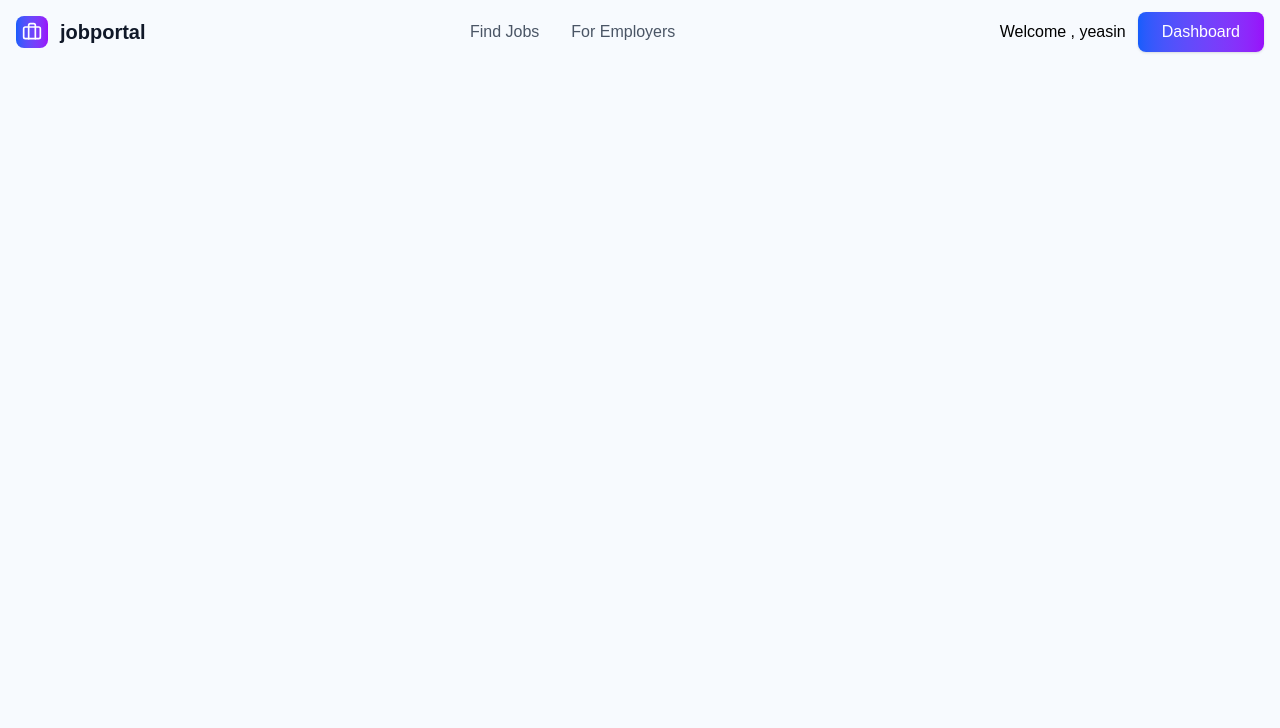
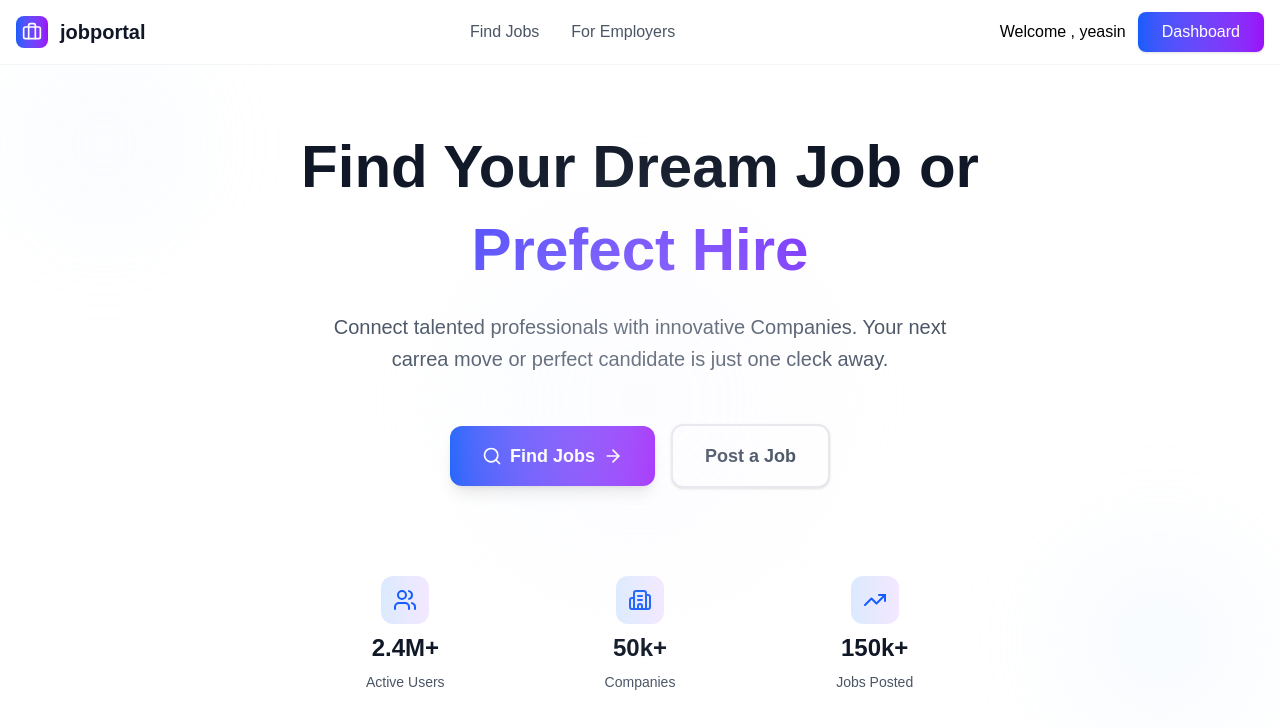
Before and after one commit to yeasin5060/job-portal, a React (Vite) app in the folder client/: page / in a window 1280 px wide. Shown: the top 728 px of the page. Built offline with nearby package versions, Linux system fonts and the light colour scheme.

Commit message:
complete the leandingpage header section

```diff
--- a/client/src/pages/LandingPage/LandingPage.jsx
+++ b/client/src/pages/LandingPage/LandingPage.jsx
@@ -3,11 +3,13 @@
 import {Briefcase} from 'lucide-react';
 import { useNavigate } from 'react-router-dom';
 import Header from './components/Header'
+import Hero from './components/Hero';
 
 const LandingPage = () => {
   return (
     <div className='min-h-screen'>
         <Header/>
+        <Hero/>
     </div>
   )
 }
--- a/client/src/pages/LandingPage/components/Header.jsx
+++ b/client/src/pages/LandingPage/components/Header.jsx
@@ -8,7 +8,12 @@
     const user = {fullName : "yeasin" , role : "employer"};
     const nagigate = useNavigate();
   return (
-    <header>
+    <motion.header
+        initial = {{opacity : 0 , y: -20}}
+        animate = {{opacity : 1 , y: 0}}
+        transition={{ duration : 0.6}}
+        className='fixed top-0 left-0 right-0 z-50 bg-white/95 backdrop-blur-sm border-b border-gray-100'
+    >
         <div className='container mx-auto px-4'>
             <div className='flex items-center justify-between h-16'>
                 {/* logo */}
@@ -49,7 +54,7 @@
                 </div>
             </div>
         </div>
-    </header>
+    </motion.header>
   )
 }
 
--- /dev/null
+++ b/client/src/pages/LandingPage/components/Hero.jsx
@@ -0,0 +1,103 @@
+import React from 'react'
+import {motion} from "framer-motion";
+import {Search , ArrowRight , Users , Building2, TrendingUp} from 'lucide-react';
+import { useNavigate } from 'react-router-dom';
+
+const Hero = () => {
+    const isAuthenticated = true;
+    const user = {fullName : "yeasin" , role : "employer"};
+    const nagigate = useNavigate();
+
+    const stats = [
+        {icon : Users , label : 'Active Users' , value : '2.4M+'},
+        {icon : Building2 , label : 'Companies' , value : '50k+'},
+        {icon : TrendingUp , label : 'Jobs Posted' , value : '150k+'},
+    ]
+
+  return (
+    <section className='pt-24 pb-16 bg-white min-h-screen flex items-center'>
+      <div className='container mx-auto px-4'>
+        <div className='max-w-4xl mx-auto text-center'>
+          {/*Main Heading */}
+          <motion.h1
+            initial = {{opacity : 0 , y: 30}}
+            animate = {{opacity : 1 , y: 0}}
+            transition={{duration : 0.8}}
+            className='text-4xl md:text-5xl lg:text-6xl font-bold text-gray-900 mb-6 leading-tight pt-1'
+          >
+            Find Your Dream Job or
+            <span className='block bg-gradient-to-r from-blue-600 to-purple-600 bg-clip-text text-transparent mt-2'>Prefect Hire</span>
+          </motion.h1>
+          {/*Sub Heading */}
+          <motion.p
+           initial = {{opacity : 0 , y: 30}}
+            animate = {{opacity : 1 , y: 0}}
+            transition={{ delay : 0.2,duration : 0.8}}
+            className='text-xl md:text-xl text-gray-600 mb-12 max-w-2xl mx-auto leading-relaxed'
+          >
+            Connect talented professionals with innovative Companies. Your next carrea move or perfect candidate is just one cleck away.
+
+          </motion.p>
+
+          {/*CTA Button */}
+          <motion.div
+            initial = {{opacity : 0 , y: 30}}
+            animate = {{opacity : 1 , y: 0}}
+            transition={{ delay : 0.4, duration : 0.8}}
+            className='flex flex-col md:flex-row gap-4 items-center justify-center mb-16'
+          >
+            <motion.button
+              whileHover = {{scale : 1.02}}
+              whileTap = {{opacity : 0.98}}
+              className='group bg-gradient-to-r from-blue-600 to-purple-600 text-white px-8 py-4 rounded-xl font-semibold text-lg hover:from-blue-700 hover:to-purple-700 transition-all duration-300 shadow-lg hover:shadow-xl flex items-center space-x-2'
+              onClick={() => nagigate('/find-jobs')}
+            >
+              <Search className='w-5 h-5'/>
+              <span> Find Jobs</span>
+              <ArrowRight className='w-5 h-5 group-hover:translate-x-1 transition-transform'/>
+            </motion.button>
+            <motion.button
+              whileHover = {{scale : 1.02}}
+              whileTap = {{opacity : 0.98}}
+              className='bg-white border-2 border-gray-200 text-gray-700 px-8 py-4 rounded-xl font-semibold text-lg hover:border-gray-300 hover:bg-gray-50 transition-all duration-300 shadow-sm hover:shadow-md'
+              onClick={() => nagigate( isAuthenticated && user?.role === "employer" ?"/employer-dashboard" : "/login")}
+            >
+              Post a Job
+            </motion.button>
+          </motion.div>
+          {/*stats */}
+          <motion.div
+            initial = {{opacity : 0 , y: 30}}
+            animate = {{opacity : 1 , y: 0}}
+            transition={{ delay : 0.6, duration : 0.8}}
+            className='grid grid-cols-1 md:grid-cols-3 gap-8 max-w-2xl mx-auto'
+          >
+            {stats.map((stat , index) => (
+              <motion.div
+                key={index}
+                initial = {{opacity : 0 , y: 20}}
+                animate = {{opacity : 1 , y: 0}}
+                transition={{ delay : 0.8 + index *0.1, duration : 0.8}}
+                className='flex flex-col items-center space-y-2 p-4 rounded-xl hover:bg-gray-50 transition-colors'
+              >
+
+                <div className='w-12 h-12 bg-gradient-to-r from-blue-100 to-purple-100 rounded-xl flex items-center justify-center mt-2'>
+                  <stat.icon className='w-6 h-6 text-blue-600'/>
+                </div>
+                <div className='text-2xl font-bold text-gray-900'>{stat.value}</div>
+                <div className='text-sm font-medium text-gray-600'>{stat.label}</div>
+              </motion.div>
+            ) )}
+          </motion.div>
+        </div>
+      </div>
+      <div className='absolute inset-0 overflow-hidden pointer-events-none'>
+        <div className='absolute top-20 left-10 w-32 h-32 bg-blue-100 rounded-full blur-3xl opacity-30'/>
+        <div className='absolute bottom-20 right-10 w-40 h-40 bg-blue-100 rounded-full blur-3xl opacity-30'/>
+        <div className='absolute top-1/2 left-1/2 transform -translate-x-1/2 -translate-y-1/2 w-96 h-96  bg-gradient-to-r from-blue-50 to-purple-50 rounded-full blur-3xl opacity-20'/>
+      </div>
+    </section>
+  )
+}
+
+export default Hero
```
